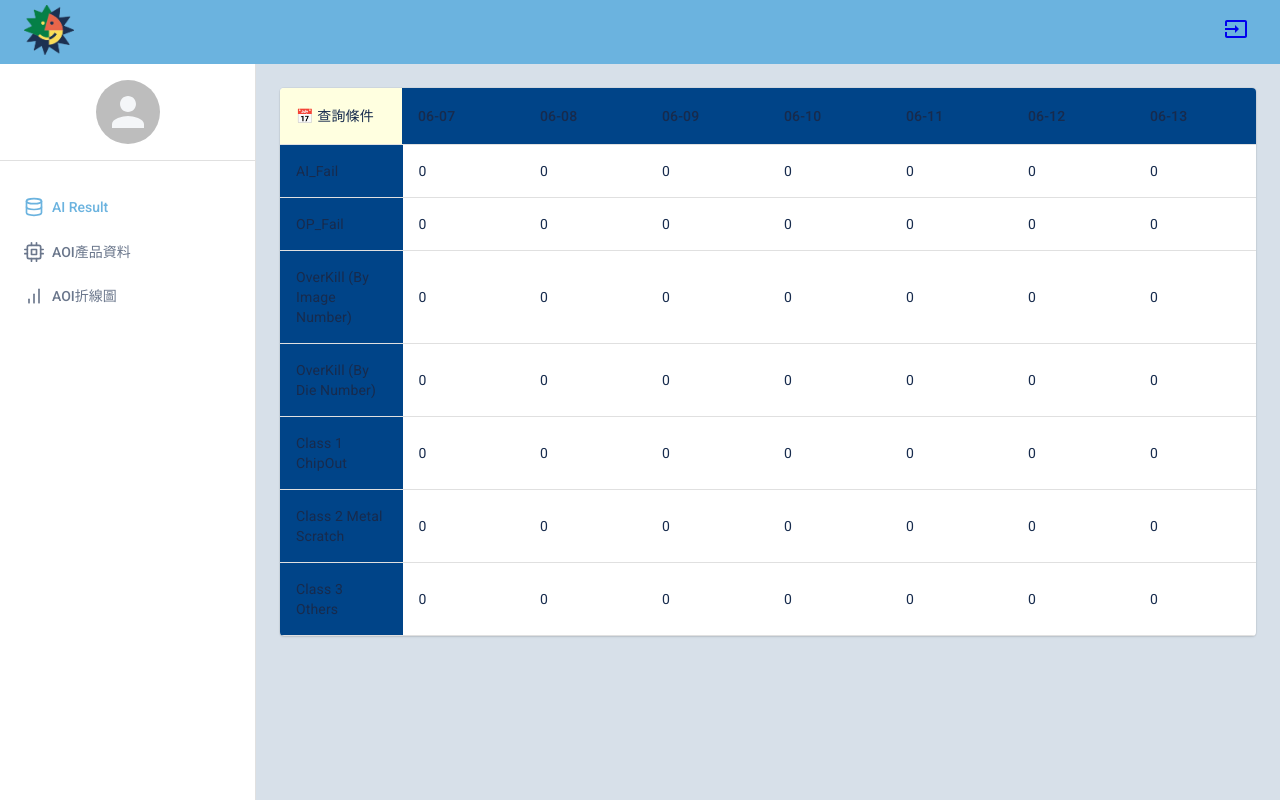
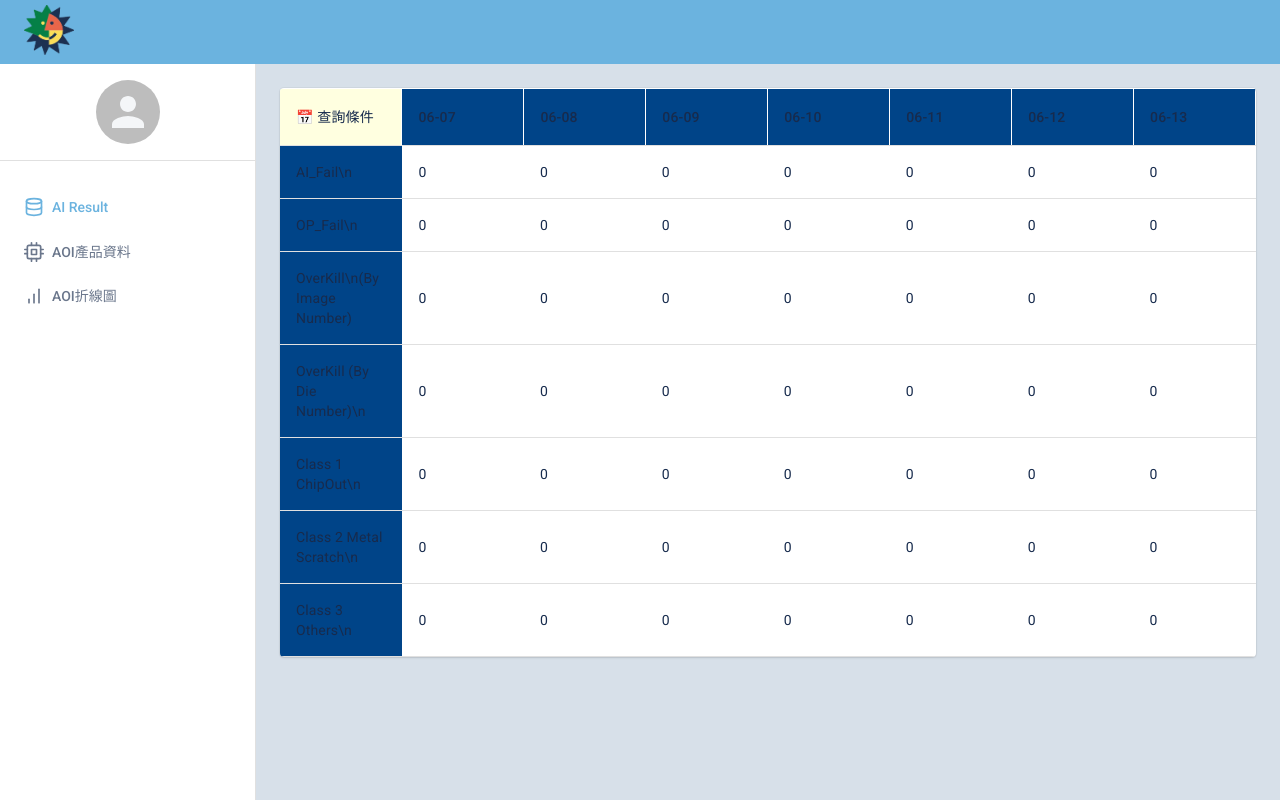
Before and after one commit to ainipei0112/ASE-Web-2OAOI, a React (Create React App) app: page /#/app/airesults in a window 1280 px wide. Built offline with nearby package versions, Linux system fonts and the light colour scheme.

Commit message:
06/24 優化產品表格過濾函式

```diff
--- a/src/components/DashboardNavbar.js
+++ b/src/components/DashboardNavbar.js
@@ -34,11 +34,11 @@ const DashboardNavbar = ({ onMobileNavOpen }) => {
         <div style={{ flexGrow: 1 }} />
         {!isSmallScreen && (
           <>
-            <IconButton color="inherit">
+            {/* <IconButton color="inherit">
               <RouterLink to="/login">
                 <InputIcon />
               </RouterLink>
-            </IconButton>
+            </IconButton> */}
           </>
         )}
         {isSmallScreen && (
--- a/src/components/product/ProductListResults.js
+++ b/src/components/product/ProductListResults.js
@@ -30,7 +30,7 @@ const reducer = (state, action, products) => {
         (a, b) => new Date(a.title) - new Date(b.title)
       );
       const filteredProducts = products.filter(({ date1 }) =>
-        sortedDates.map(({ title }) => title).includes(date1)
+        sortedDates.some(({ title }) => title === date1)
       );
       return {
         ...state,
--- a/src/pages/AI_ResultList.js
+++ b/src/pages/AI_ResultList.js
@@ -15,7 +15,7 @@ import { makeStyles } from '@mui/styles';
 const tableData = [
   { label: 'AI_Fail', data: [0, 0, 0, 0, 0, 0, 0] },
   { label: 'OP_Fail', data: [0, 0, 0, 0, 0, 0, 0] },
-  { label: 'OverKill (By Image Number)', data: [0, 0, 0, 0, 0, 0, 0] },
+  { label: 'OverKill', subLabel: '(By Image Number)', data: [0, 0, 0, 0, 0, 0, 0] },
   { label: 'OverKill (By Die Number)', data: [0, 0, 0, 0, 0, 0, 0] },
   { label: 'Class 1 ChipOut', data: [0, 0, 0, 0, 0, 0, 0] },
   { label: 'Class 2 Metal Scratch', data: [0, 0, 0, 0, 0, 0, 0] },
@@ -34,6 +34,7 @@ const useStyles = makeStyles((theme) => ({
     fontWeight: 'bold',
     textAlign: 'center',
     fontSize: '16px',
+    border: '1px solid white',
   },
   bodyCell: {
     textAlign: 'center',
@@ -56,10 +57,12 @@ const useStyles = makeStyles((theme) => ({
     fontWeight: 'bold',
     textAlign: 'center',
     fontSize: '16px',
-    padding: '8px 16px 8px 16px',
-    display: 'flex',
+    padding: '16px',
     alignItems: 'center',
     whiteSpace: 'pre-wrap',
+    '&:hover': {
+      cursor: 'pointer', // 將滑鼠游標變為指向手
+    }
   },
 }));
 
@@ -85,7 +88,7 @@ const AIResultList = () => {
             <Table className={classes.table}>
               <TableHead>
                 <TableRow>
-                  <TableCell className={classes.queryCell}>
+                  <TableCell className={classes.queryCell} onClick={() => console.log('嗨')}>
                     📅 查詢條件
                   </TableCell>
                   {dates.map((date, index) => (
@@ -96,7 +99,7 @@ const AIResultList = () => {
               <TableBody>
                 {tableData.map((row, rowIndex) => (
                   <TableRow key={rowIndex}>
-                    <TableCell className={classes.firstColumn}>{row.label}</TableCell>
+                    <TableCell className={classes.firstColumn}>{row.label}\n{row.subLabel}</TableCell>
                     {row.data.map((value, colIndex) => (
                       <TableCell key={colIndex} className={classes.bodyCell}>{value}</TableCell>
                     ))}
```
